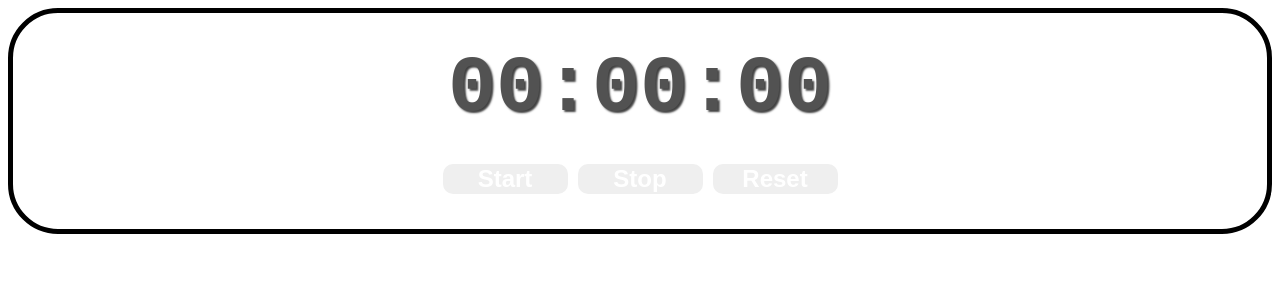
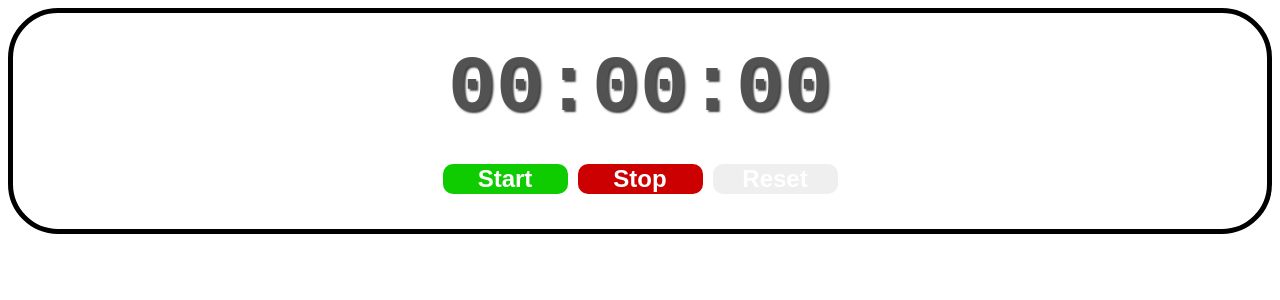
Before and after one commit to atikmahmud482/React-js-19-2025-, a React (Vite) app in the folder React-Full-Course/: page / in a window 1280 px wide. Shown: the top 300 px of the page. Built offline with nearby package versions, Linux system fonts and the light colour scheme.

Commit message:
Stopwatch style

```diff
--- a/React-Full-Course/src/index.css
+++ b/React-Full-Course/src/index.css
@@ -271,3 +271,19 @@ li {
   color: white;
   transition: background-color 0.5s ease;
 }
+
+.start-button {
+  background-color: hsl(116, 100%, 40%);
+}
+
+.start-button:hover {
+  background-color: hsl(116, 100%, 30%);
+}
+
+.stop-button {
+  background-color: hsl(0, 100%, 40%);
+}
+
+.stop-button:hover {
+  background-color: hsl(0, 100%, 30%);
+}
```
